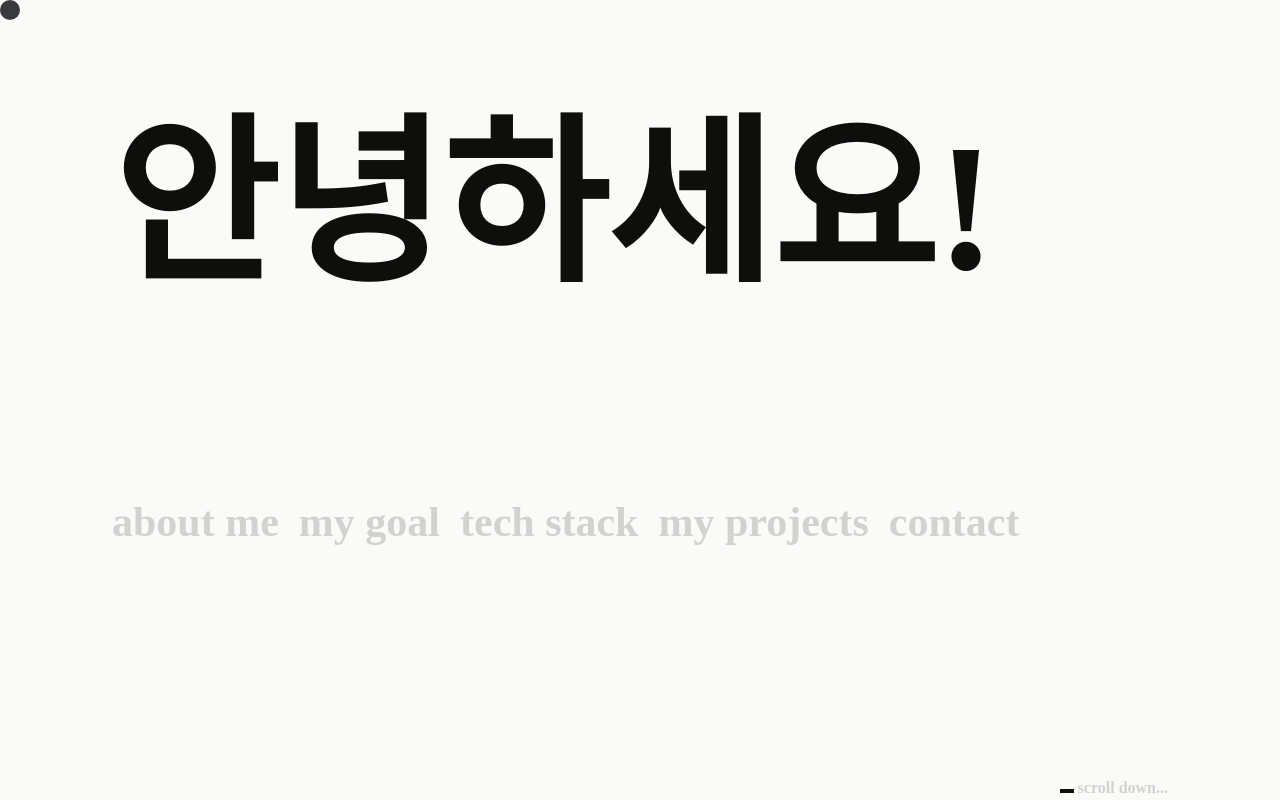
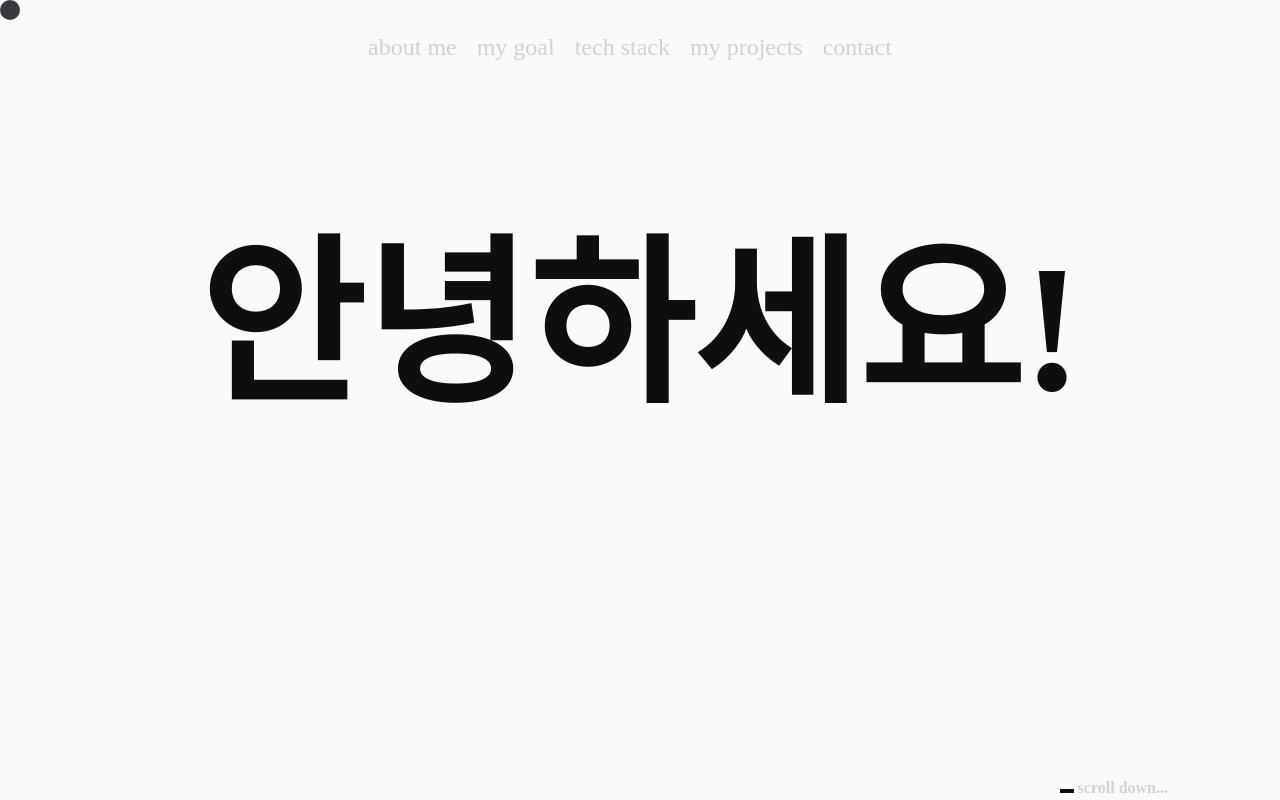
Before and after one commit to rikeenrike/portfolio_1, a Vue app: page / in a window 1280 px wide. Shown: the top 800 px of the page. Built offline with nearby package versions, Linux system fonts and the light colour scheme; a web font is replaced by a local one.

Commit message:
last fixes

```diff
--- a/src/components/hero2.vue
+++ b/src/components/hero2.vue
@@ -83,14 +83,10 @@ onUnmounted(() => {
 <template>
   <section
     id="section0"
-    class="select-none h-screen grid items-center px-[12px] lg:grid-cols-[.5fr,.5 fr] xl:px-[112px]"
+    class="select-none h-svh grid items-center px-[12px] lg:grid-rows-[.2fr,1fr,.5fr] xl:px-[112px]"
   >
-    <div class="flex flew-row">
-      <h1 id="hello" class="font-black text-clamptitle text-black">hello</h1>
-      <h1 class="font-black text-clamptitle text-black">!</h1>
-    </div>
     <div
-      class="text-body2 text-light-gray font-bold lg:text-mod1 lg:flex flex-wrap xl:text-[42px] 2xl:text-heading-3 w-full"
+      class="hidden lg:text-light-gray text-body2 lg:flex justify-center 2xl:w-full"
     >
       <p @click="scrolltohere(0)" class="mr-[20px]" id="navmain">about me</p>
       <p @click="scrolltohere(1)" class="mr-[20px]" id="navmain">my goal</p>
@@ -98,6 +94,11 @@ onUnmounted(() => {
       <p @click="scrolltohere(3)" class="mr-[20px]" id="navmain">my projects</p>
       <p @click="scrolltohere(4)" class="mr-[20px]" id="navmain">contact</p>
     </div>
+    <div class="flex flew-row justify-center">
+      <h1 id="hello" class="font-black text-clamptitle text-black">hello</h1>
+      <h1 class="font-black text-clamptitle text-black">!</h1>
+    </div>
+
     <div
       class="flex ml-auto space-x-1 text-body-2 text-light-gray font-bold mt-auto lg:mt-auto"
     >
--- a/tailwind.config.js
+++ b/tailwind.config.js
@@ -33,7 +33,7 @@ export default {
         clamp2: "clamp(36px, 10vw, 180px)",
         clamp3: "clamp(16px, 1.7vw, 30px)",
         clamp4: "clamp(24px, 2.4vw, 64px)",
-        clamptitle: "clamp(52px, 14vw, 180px)",
+        clamptitle: "clamp(52px, 14vw, 240px)",
         clampsub: "clamp(8px, 2vw, 24px)",
         clamp5: "clamp(12px, 1vw, 32px)",
         clamp6: "clamp(30px, 5.7vw, 64px)",
```
